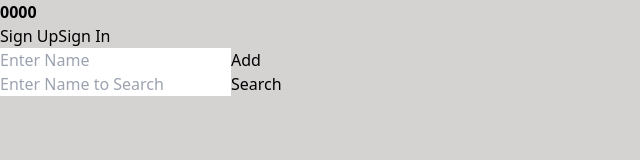
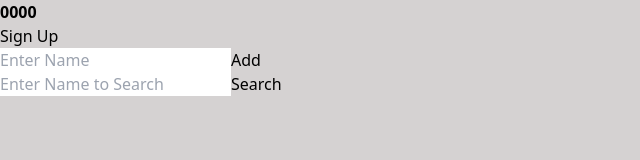
Before and after one commit to imverma09/okCredit, a React (Vite) app: page / in a window 1280 px wide. Shown: the top 160 px of the page, without its empty margins (0-640 px from the left). Built offline with nearby package versions, Linux system fonts and the light colour scheme.

Commit message:
loginContext create

```diff
--- a/src/App.jsx
+++ b/src/App.jsx
@@ -3,8 +3,11 @@ import { useContext } from 'react'
 import { Link } from 'react-router-dom'
 import { userContext } from './components/context/UserContextProvider'
 import List from './components/List'
+import { loginContext } from './components/context/LoginContextProvider'
 function App() {
   const { userList, setUserList, addPerson, setAddPerson } = useContext(userContext)
+  const {isLogin} = useContext(loginContext)
+  // console.log(isLogin)
   const [searchValue, setSearchValue] = useState('')
   function userHandle() {
     if (addPerson.trim() == '') {
@@ -46,8 +49,9 @@ function App() {
           <span className=" border-gray-50 border-2 px-12 bg-gray-50 py-1"><strong className='text-red-500'>00</strong></span>
         </div>
         <div>
-          <Link to={"/registration/singUp"} className='mx-4'><span className="px-12 py-1 text-lg cursor-pointer bg-gray-50 ">Sign Up</span></Link>
-          <Link to={"/registration/singIn"}><span className="px-12 py-1 text-lg cursor-pointer bg-gray-50 ">Sign In</span></Link>
+          {
+            !isLogin ? <Link to={"/registration/singUp"} className='mx-4'><span className="px-12 py-1 text-lg cursor-pointer bg-gray-50 ">Sign Up</span></Link> :   <Link to={"/registration/singIn"}><span className="px-12 py-1 text-lg cursor-pointer bg-gray-50 ">Sign In</span></Link>
+          }
         </div>
       </nav>
       <nav className=" px-12 flex justify-between mt-5">
--- a/src/components/Person/Person.jsx
+++ b/src/components/Person/Person.jsx
@@ -35,7 +35,7 @@ function Person() {
     fetch("http://localhost:4000/person/" + name, {
       method: "POST",
       body: JSON.stringify({ type: id, amount, time }),
-      headers: {
+      headers : {
         "content-Type": "application/json"
       }
     })
--- /dev/null
+++ b/src/components/context/LoginContextProvider.jsx
@@ -0,0 +1,13 @@
+import { createContext, useState } from "react";
+export const loginContext = createContext()
+
+function LoginContextProvider({children}) {
+    const [isLogin, setIsLogin] = useState(false)
+    return (
+        <loginContext.Provider value={{ isLogin, setIsLogin }}>
+            {children}
+        </loginContext.Provider>
+    )
+}
+
+export default LoginContextProvider;
--- a/src/components/registration/SingIn.jsx
+++ b/src/components/registration/SingIn.jsx
@@ -2,6 +2,7 @@ import React from 'react'
 import { Link } from 'react-router-dom'
 import { useState } from 'react'
 const SingIn = () => {
+  const [type, setType] = useState(true)
   const [loginData, setLoginData] = useState({ email: "", password: "" })
   function formHandle(e) {
     e.preventDefault()
@@ -38,9 +39,10 @@ const SingIn = () => {
                 <label className="block text-grey-darker text-sm font-bold mb-2" htmlFor="email">Email Address *</label>
                 <input className=" border rounded w-full py-2 px-3 text-grey-darker" id="email" type="email" required value={loginData.email} onChange={changeHandler} placeholder="Your email address" />
               </div>
-              <div className="mb-4">
+              <div className="mb-4 relative">
                 <label className="block text-grey-darker text-sm font-bold mb-2" htmlFor="current-password">Password *</label>
-                <input className=" border rounded w-full py-2 px-3 text-grey-darker" id="password" type="password" required value={loginData.password} onChange={changeHandler} placeholder="Your secure password" />
+                <input className=" border rounded w-full py-2 px-3 text-grey-darker" id="password"  type={type ? "password" : "text"} required value={loginData.password} onChange={changeHandler} placeholder="Your secure password" />
+                <span className="material-symbols-outlined absolute right-2 bottom-2 cursor-pointer" onClick={() => { setType(!type) }}> {type ? "visibility_off" : "visibility"}</span>
               </div>
               <button className='border-2 px-10 py-2 bg-green-400'>Submit</button>
             </div>
--- a/src/components/registration/SingUp.jsx
+++ b/src/components/registration/SingUp.jsx
@@ -1,11 +1,14 @@
-import React, { useState } from 'react'
+import React, { useState, useContext } from 'react'
 import { Link , useNavigate} from 'react-router-dom'
+import { loginContext } from '../context/LoginContextProvider'
 function SingUp() {
+  const {setIsLogin} = useContext(loginContext) ;
   const [userData, setUserData] = useState({ firstName: "", lastName: "", email: "", password: "" })
   const [color, setColor] = useState(true)
   const [type, setType] = useState(true)
   const navigate =  useNavigate()
   function formHandle(e) {
+
     e.preventDefault()
     if (userData.password.length >= 6) {
       fetch("http://localhost:4000/registration/singUp", {
@@ -32,6 +35,7 @@ function SingUp() {
     } else {
       setColor(false)
     }
+    setIsLogin(true)
   }
   function changeHandler(e) {
     const { id, value } = e.target
--- a/src/main.jsx
+++ b/src/main.jsx
@@ -7,6 +7,7 @@ import { createBrowserRouter, RouterProvider } from 'react-router-dom'
 import UserContextProvider from './components/context/UserContextProvider.jsx'
 import SingUp from './components/registration/SingUp.jsx'
 import SingIn from './components/registration/SingIn.jsx'
+import LoginContextProvider from './components/context/LoginContextProvider.jsx'
 const router = createBrowserRouter([
     {
         path: "/",
@@ -27,6 +28,8 @@ const router = createBrowserRouter([
 ])
 ReactDOM.createRoot(document.getElementById('root')).render(
     <UserContextProvider>
-        <RouterProvider router={router} ></RouterProvider>
+        <LoginContextProvider>
+            <RouterProvider router={router} ></RouterProvider>
+        </LoginContextProvider>
     </UserContextProvider>
 )
```
Also changed, not shown: src/components/context/UserContextProvider.jsx (+9 -10 lines), 1 other file (tests, documents, lock files or other folders).
